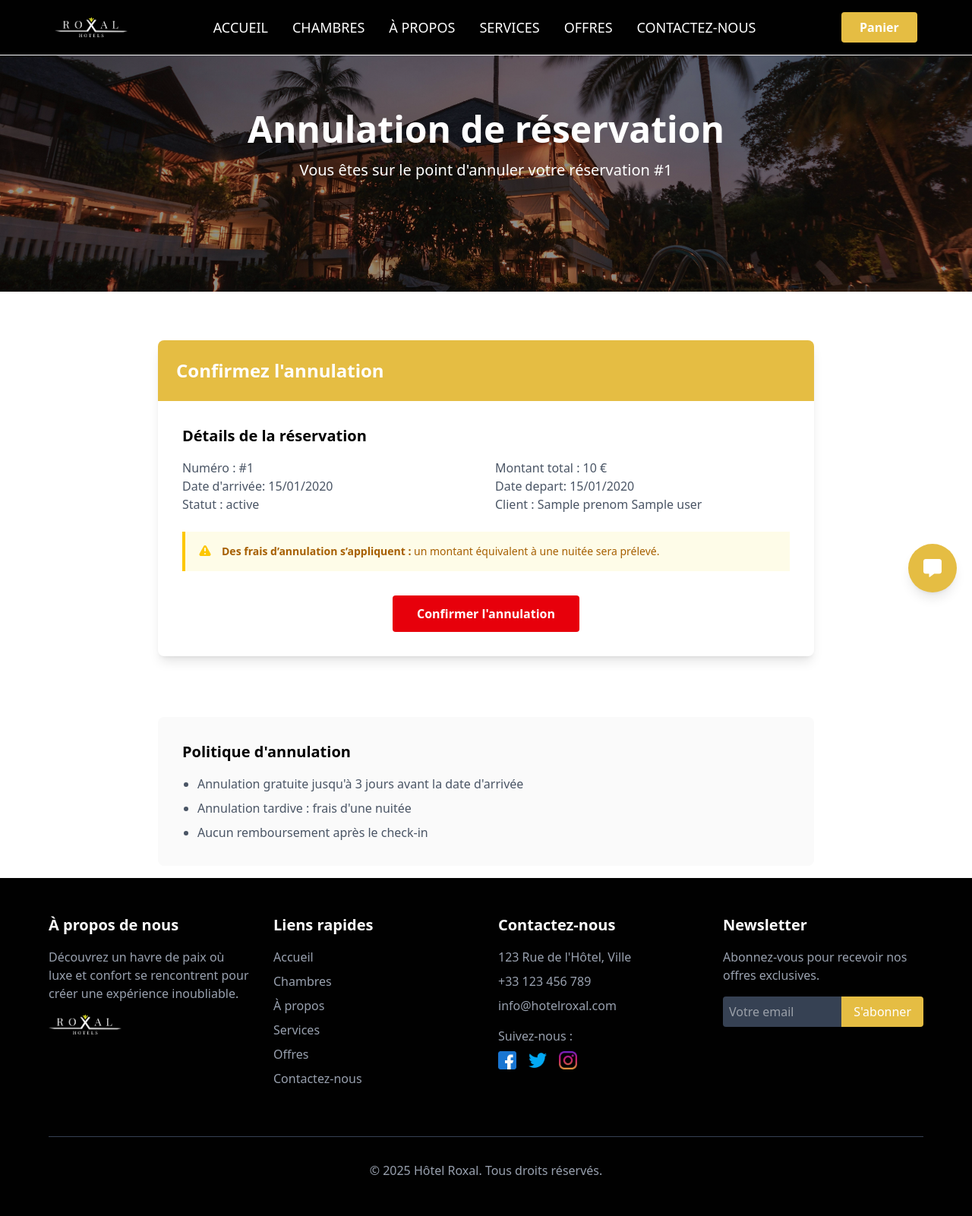
After one commit to W3Mohamed/Hotel-PFE-Symfony, a Symfony app: template templates/annulation.html.twig in a window 1280 px wide. The commit adds this page. Shown: the whole page at 76% size. Run offline with Twig, Linux system fonts and the light colour scheme; the template is opened without the code that fills it: most values are stand-ins (such as "Sample title", 1, 10 or a date in 2020); some libraries are stand-ins or nearby versions; some web fonts are replaced.

Commit message:
annulation a travers un lien

```diff
--- /dev/null
+++ b/templates/annulation.html.twig
@@ -0,0 +1,108 @@
+{% extends "base.html.twig" %}
+
+{% block body %}
+    <style>
+        .confirmation-box {
+            transition: all 0.3s ease;
+        }
+        .confirmation-box:hover {
+            transform: translateY(-5px);
+            box-shadow: 0 10px 25px rgba(0,0,0,0.1);
+        }
+        .btn-annuler {
+            transition: all 0.3s ease;
+        }
+        .btn-annuler:hover {
+            transform: scale(1.05);
+        }
+    </style>
+
+    <!-- Hero Section -->
+    <section class="relative bg-[linear-gradient(rgba(0,0,0,0.4),rgba(0,0,0,0.4)),url('{{ asset('img/about1.jpg') }}')] bg-center bg-cover h-96 flex items-center justify-center">
+        <div class="text-center text-white">
+            <h1 class="text-4xl md:text-5xl font-semibold mb-4">Annulation de réservation</h1>
+            <p class="text-xl max-w-2xl mx-auto">
+                Vous êtes sur le point d'annuler votre réservation #{{ reservation.id }}
+            </p>
+        </div>
+    </section>
+
+    <!-- Confirmation Section -->
+    <section class="container mx-auto px-4 py-16 max-w-4xl">
+        <div class="bg-white rounded-lg shadow-lg overflow-hidden confirmation-box">
+            <!-- Header -->
+            <div class="bg-[var(--beige)] p-6 text-white">
+                <h2 class="text-2xl font-semibold">Confirmez l'annulation</h2>
+            </div>
+
+            <!-- Content -->
+            <div class="p-8">
+                {% if reservation.status != "Annulée" %}
+                <div class="mb-8">
+                    <h3 class="text-xl font-semibold text-[var(--noir)] mb-4">Détails de la réservation</h3>
+
+                    <div class="grid grid-cols-1 md:grid-cols-2 gap-6 mb-6">
+                        <div>
+                            <p class="text-gray-600"><span class="font-medium">Numéro :</span> #{{ reservation.id }}</p>
+                            <p class="text-gray-600"><span class="font-medium">Date d'arrivée:</span> {{ reservation.panier.dateArrive|date('d/m/Y') }}</p>
+                            <p class="text-gray-600"><span class="font-medium">Statut :</span> {{ reservation.status }}</p>
+                        </div>
+                        <div>
+                            <p class="text-gray-600"><span class="font-medium">Montant total :</span> {{ reservation.prixTotal }} €</p>
+                            <p class="text-gray-600"><span class="font-medium">Date depart:</span> {{ reservation.panier.dateDepart|date('d/m/Y') }}</p>
+                            <p class="text-gray-600"><span class="font-medium">Client :</span> {{ reservation.user.prenom }} {{ reservation.user.nom }}</p>
+                        </div>
+                    </div>
+
+                    <div class="bg-yellow-50 border-l-4 border-yellow-400 p-4">
+                        <div class="flex">
+                            <div class="flex-shrink-0">
+                                <svg class="h-5 w-5 text-yellow-400" viewBox="0 0 20 20" fill="currentColor">
+                                    <path fill-rule="evenodd" d="M8.257 3.099c.765-1.36 2.722-1.36 3.486 0l5.58 9.92c.75 1.334-.213 2.98-1.742 2.98H4.42c-1.53 0-2.493-1.646-1.743-2.98l5.58-9.92zM11 13a1 1 0 11-2 0 1 1 0 012 0zm-1-8a1 1 0 00-1 1v3a1 1 0 002 0V6a1 1 0 00-1-1z" clip-rule="evenodd" />
+                                </svg>
+                            </div>
+                            <div class="ml-3">
+                                <p class="text-sm text-yellow-700">
+                                    {% if reservation.panier.dateArrive < date('+3 days') %}
+                                        <span class="font-bold">Des frais d’annulation s’appliquent :</span> un montant équivalent à une nuitée sera prélevé.
+                                    {% else %}
+                                        <span class="font-bold">Annulation gratuite :</span> aucun frais ne sera appliqué si vous annulez maintenant.
+                                    {% endif %}
+                                </p>
+                            </div>
+                        </div>
+                    </div>
+                </div>
+
+                <!-- Action Buttons -->
+                <div class="flex flex-col sm:flex-row justify-center gap-4">
+                    <form method="POST" action="{{ path('confirmer_annulation', {id: reservation.id, token: reservation.token}) }}" class="w-full sm:w-auto">
+                        <button type="submit" class="btn-annuler w-full bg-red-600 hover:bg-red-700 text-white py-3 px-8 rounded-sm font-semibold">
+                            Confirmer l'annulation
+                        </button>
+                    </form>
+                </div>
+                {% else %}
+                <div class="bg-red-50 border-l-4 border-red-400 p-6">
+                    <h3 class="text-lg font-semibold text-red-700 mb-2">Réservation annulée</h3>
+                    <p class="text-sm text-red-600">
+                        Votre réservation a été annulée avec succès. Si vous avez des questions ou si vous souhaitez effectuer une nouvelle réservation, n’hésitez pas à nous contacter.
+                    </p>
+                </div>
+                {% endif %}
+            </div>
+        </div>
+    </section>
+
+    <!-- Policy Section -->
+    <section class="container mx-auto px-4 py-4 max-w-4xl">
+        <div class="bg-[var(--second)] p-8 rounded-lg">
+            <h3 class="text-xl font-semibold text-[var(--noir)] mb-4">Politique d'annulation</h3>
+            <ul class="list-disc pl-5 space-y-2 text-gray-600">
+                <li>Annulation gratuite jusqu'à 3 jours avant la date d'arrivée</li>
+                <li>Annulation tardive : frais d'une nuitée</li>
+                <li>Aucun remboursement après le check-in</li>
+            </ul>
+        </div>
+    </section>
+{% endblock %}
--- a/templates/base.html.twig
+++ b/templates/base.html.twig
@@ -139,6 +139,8 @@
                     </li>
                 </ul>
             </nav>
+
+
             <div class="fixed bottom-5 right-5 z-950">
                 <!-- Bouton du chatbot -->
                 <div
```
Also changed, not shown: src/Controller/Admin/ReservationsCrudController.php (+12 -67 lines), src/Controller/HotelController.php (+41 -0 lines), src/Entity/Reservations.php (+15 -0 lines), 1 other file.
